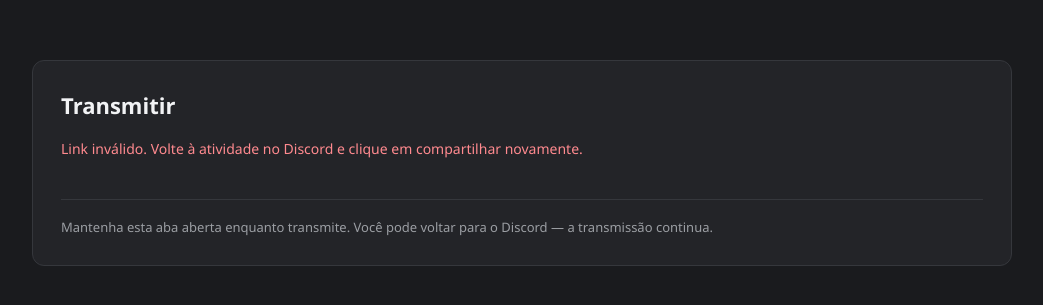
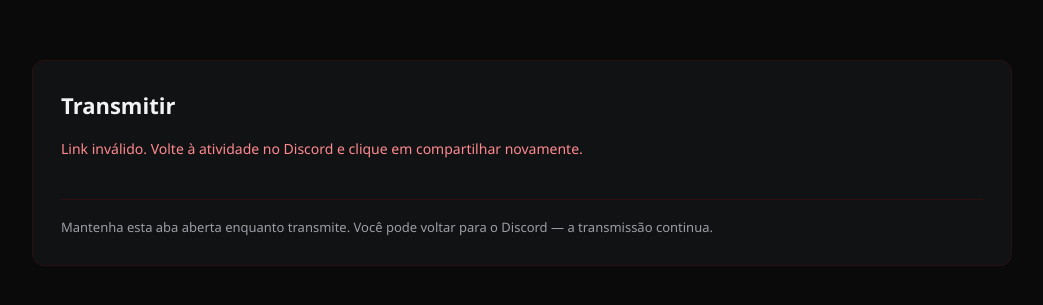
Before and after one commit to ezzstark5-blip/bot, a website: page public/share.html in a window 1280 px wide. Shown: the part 237-542 px from the top of the page, without its empty margins (118-1161 px from the left). Drawn offline with Linux system fonts and the light colour scheme.

Commit message:
Update share.css

```diff
--- a/public/share.css
+++ b/public/share.css
@@ -1,12 +1,12 @@
 :root {
-  --bg: #1a1b1e;
-  --card: #232428;
-  --line: #35373c;
+  --bg: #0a0a0a;
+  --card: #111214;
+  --line: #2a1010;
   --text: #f2f3f5;
   --muted: #9b9ea3;
-  --accent: #5865f2;
-  --danger: #da373c;
-  --ok: #23a55a;
+  --accent: #c62828;
+  --danger: #ff1744;
+  --ok: #f44336;
 }
 
 * {
@@ -111,10 +111,17 @@ button:disabled {
 
 .primary {
   background: var(--accent);
+  box-shadow: 0 0 16px rgba(198, 40, 40, 0.25);
+  transition: box-shadow .2s;
+}
+
+.primary:hover {
+  box-shadow: 0 0 24px rgba(198, 40, 40, 0.4);
 }
 
 .danger {
   background: var(--danger);
+  box-shadow: 0 0 12px rgba(255, 23, 68, 0.2);
 }
 
 .live-badge {
@@ -124,7 +131,7 @@ button:disabled {
   margin-bottom: 14px;
   padding: 5px 12px;
   border-radius: 999px;
-  background: rgba(35, 165, 90, 0.14);
+  background: rgba(198, 40, 40, 0.18);
   color: var(--ok);
   font-size: 13px;
   font-weight: 600;
```
